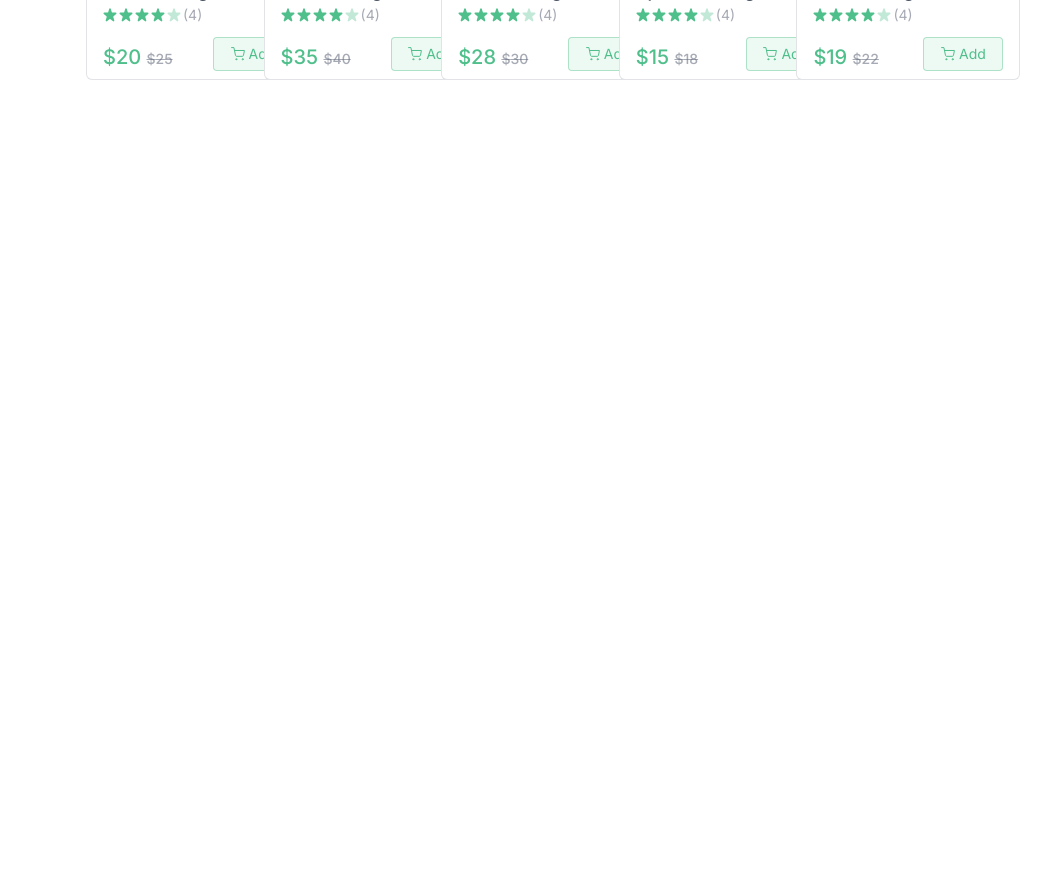
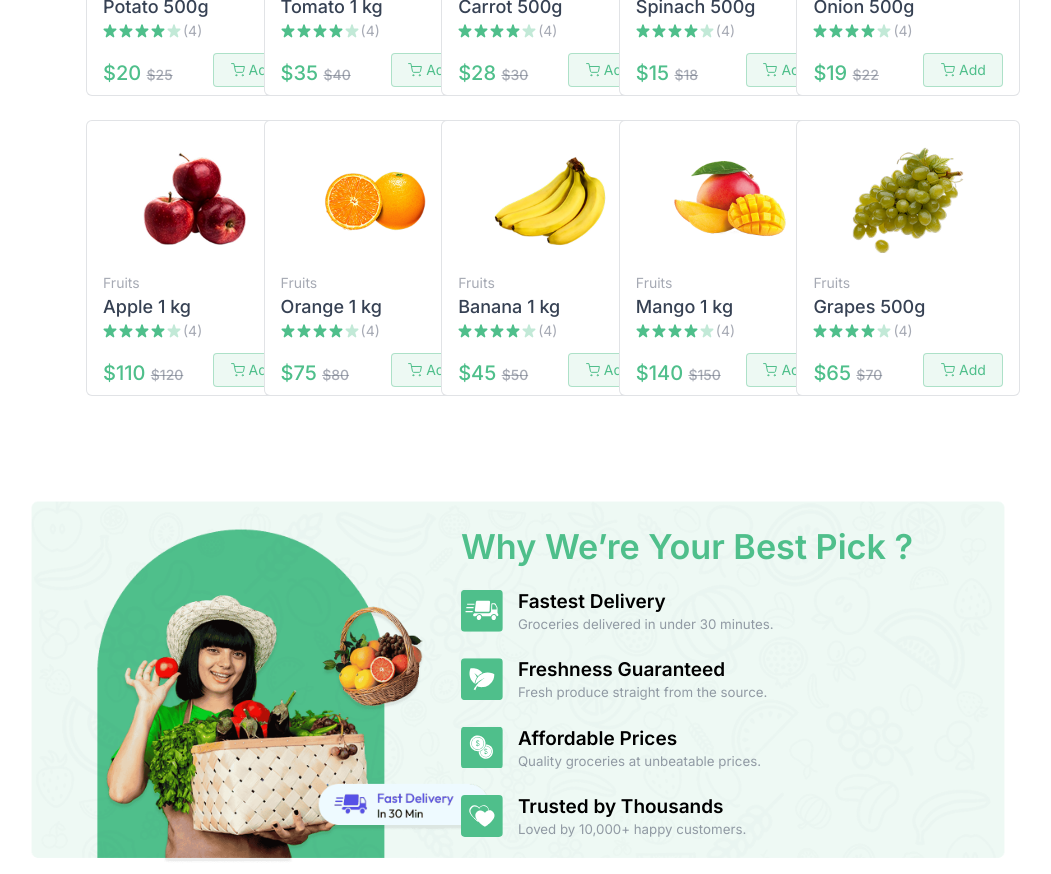
Before and after one commit to kithvin/Groceezy, a React (Vite) app in the folder Frontend/: page / in a window 1280 px wide. Shown: the part 1140-2014 px from the top of the page, without its empty margins (122-1173 px from the left). Before the commit the page ends 1220 px from the top, so only its background shows below. Built offline with nearby package versions, Linux system fonts and the light colour scheme.

Commit message:
Created BottomBanner component with responsive design

```diff
--- a/Frontend/src/components/BestSeller.jsx
+++ b/Frontend/src/components/BestSeller.jsx
@@ -38,10 +38,10 @@
   const { products } = useAppContext(); // Get products from context
   return (
     <div className='mt-16 px-4 md:px-8 lg:px-20'>
-    <p className='text-2xl md:text-3xl font-semibold text-center'>Best Seller</p>
-    <div className='grid  sm:grid-cols-3 md:grid-cols-4 gap-3 md:gap-6 lg:grid-cols-5 mt-6 justify-center'>
+    <p className='text-2xl md:text-3xl font-semibold text-center mb-10'>Best Seller</p>
+    <div className='grid sm:grid-cols-3 md:grid-cols-4 gap-6 md:gap-6 lg:grid-cols-5 mt-6 justify-center'>
       {products.filter((product) => product.inStock)
-      .slice(0, 5).map((product, index)=>(
+      .slice(0, 10).map((product, index)=>(
         <ProductCard key={index} product={product}/>
       ))
       }
--- /dev/null
+++ b/Frontend/src/components/BottomBanner.jsx
@@ -0,0 +1,74 @@
+import React from "react";
+import { assets, features } from "../assets/assets"; // Import images and feature data
+
+function BottomBanner() {
+  return (
+    <div className="scale-[0.95]">
+      {" "}
+      {/* Slight zoom effect on the whole section */}
+
+      {/* Desktop banner image */}
+
+      <div className="relative mt-24">
+        <img
+          src={assets.bottom_banner_image}
+          alt="banner"
+          className="w-full hidden md:block" // Show only on medium and large screens
+        />
+      </div>
+
+      {/* Mobile banner image */}
+
+      <img
+        src={assets.bottom_banner_image_sm}
+        alt="banner"
+        className="w-full md:hidden mt-10"
+      />
+
+      {/* Text and features on top of the image */}
+
+      <div className="absolute inset-0 flex flex-col items-center md:items-end md:justify-center pt-16 md:pt-0 md:pr-24">
+
+        <div>
+
+          {/* Section title */}
+
+          <h1 className="text-2xl md:text-4xl font-semibold text-primary mb-6">
+
+            Why We’re Your Best Pick ?
+
+          </h1>
+
+          {/* Loop through each feature and show it */}
+
+          {features.map((feature, index) => (
+            <div key={index} className="flex items-center gap-4 mt-6 ">
+              {/* Feature icon */}
+
+              <img
+                src={feature.icon}
+                alt={feature.title}
+                className="md:w-11 w-9"
+              />
+              <div>
+                {/* Feature title */}
+
+                <h3 className="text-lg md:text-xl font-semibold">
+                  {feature.title}
+                </h3>
+
+                {/* Feature description */}
+
+                <p className="text-gray-500/70 text-xd md:text-sm">
+                  {feature.description}
+                </p>
+              </div>
+            </div>
+          ))}
+        </div>
+      </div>
+    </div>
+  );
+}
+
+export default BottomBanner;
--- a/Frontend/src/pages/Home.jsx
+++ b/Frontend/src/pages/Home.jsx
@@ -2,6 +2,7 @@
 import MainBanner from '../components/MainBanner'
 import Categories from '../components/Categories'
 import BestSeller from '../components/BestSeller'
+import BottomBanner from '../components/BottomBanner'
 
 const Home = () => {
   return (
@@ -9,6 +10,7 @@
     <MainBanner />
     <Categories/>
     <BestSeller/>
+    <BottomBanner/>
     </div>
   )
 }
```
